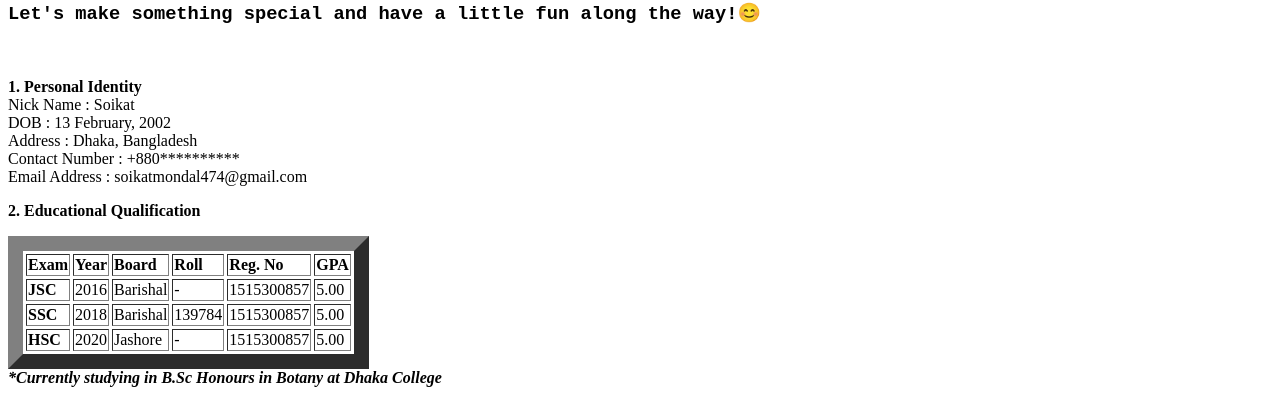
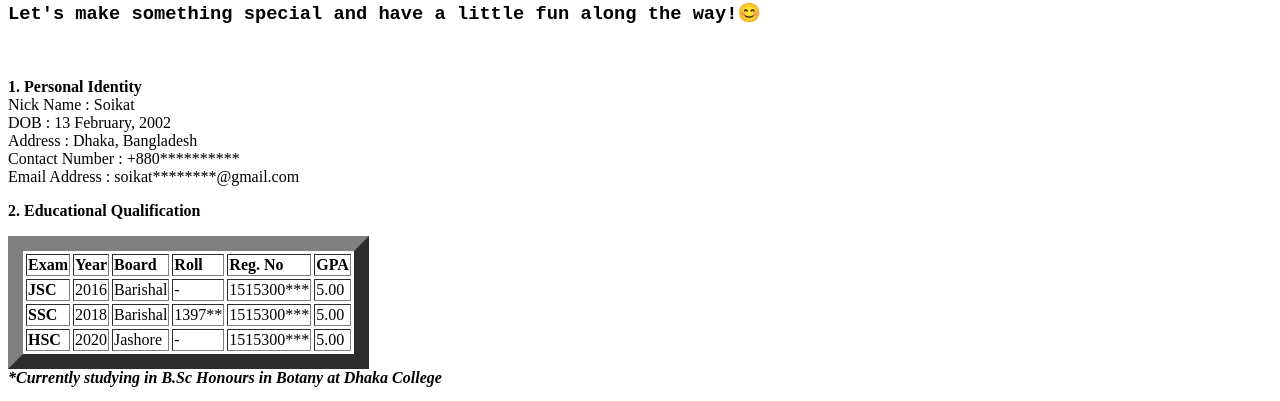
Before and after one commit to soikat75-del/my-personal-info, a plain HTML site: page index.html in a window 1280 px wide. Shown: the part 192-593 px from the top of the page. Drawn offline with Linux system fonts and the light colour scheme.

Commit message:
added some personal info

```diff
--- a/index.html
+++ b/index.html
@@ -17,7 +17,7 @@
     DOB : 13 February, 2002 <br>
     Address : Dhaka, Bangladesh <br>
     Contact Number : +880********** <br>
-    Email Address : soikatmondal474@gmail.com</p>
+    Email Address : soikat********@gmail.com</p>
     <p><b>2. Educational Qualification</b></p>
     <p>
         <table border="15" cellspacing="3">
@@ -34,15 +34,15 @@
                 <td>2016</td>
                 <td>Barishal</td>
                 <td>-</td>
-                <td>1515300857</td>
+                <td>1515300***</td>
                 <td>5.00</td>
             </tr>
             <tr>
                 <td><b>SSC</b></td>
                 <td>2018</td>
                 <td>Barishal</td>
-                <td>139784</td>
-                <td>1515300857</td>
+                <td>1397**</td>
+                <td>1515300***</td>
                 <td>5.00</td>
             </tr>
             <tr>
@@ -50,7 +50,7 @@
                 <td>2020</td>
                 <td>Jashore</td>
                 <td>-</td>
-                <td>1515300857</td>
+                <td>1515300***</td>
                 <td>5.00</td>
             </tr>
 
```
